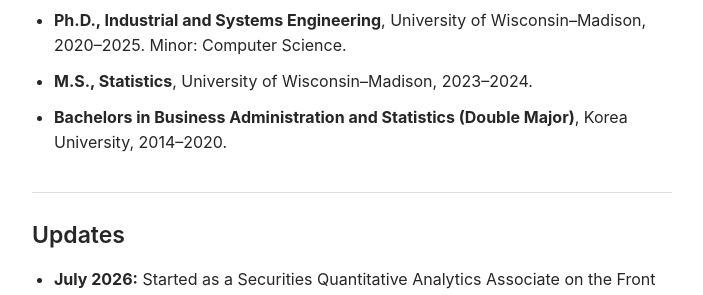
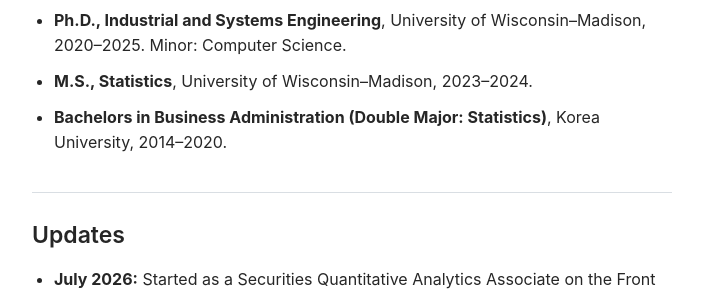
Before and after one commit to yekwonhuh/yekwonhuh.github.io, a Jekyll site: the page built from index.md, in a window 1280 px wide and 900 px high, scrolled down 913 px. Shown: the part 153-448 px from the top of the window, without its empty margins (436-1139 px from the left). Built offline with Jekyll 4.4.1, drawn with Linux system fonts in a browser that asks for light colours.

Commit message:
Refine double-major degree wording

```diff
--- a/_includes/content/education.md
+++ b/_includes/content/education.md
@@ -1,3 +1,3 @@
 - **Ph.D., Industrial and Systems Engineering**, University of Wisconsin–Madison, 2020–2025. Minor: Computer Science.
 - **M.S., Statistics**, University of Wisconsin–Madison, 2023–2024.
-- **Bachelors in Business Administration and Statistics (Double Major)**, Korea University, 2014–2020.
+- **Bachelors in Business Administration (Double Major: Statistics)**, Korea University, 2014–2020.
```
